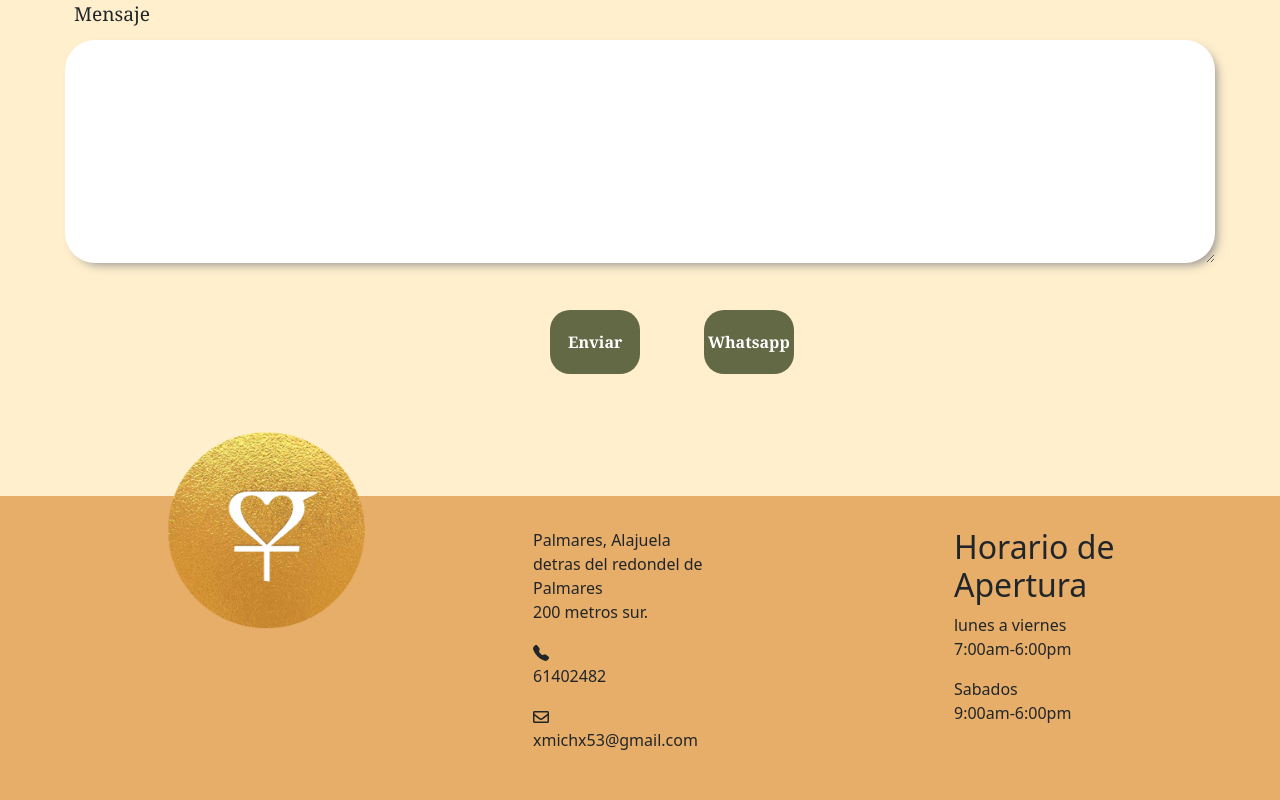
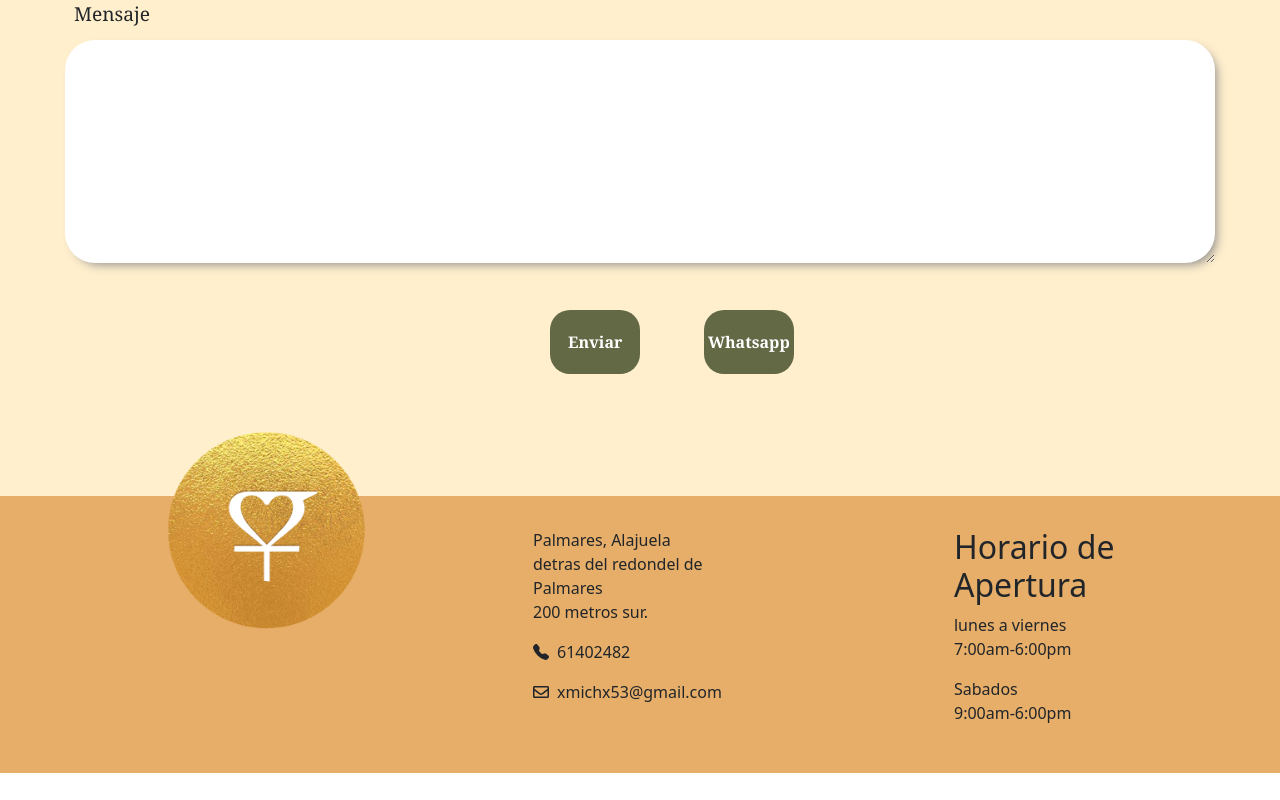
Before and after one commit to Paola-AV/Coffee-website, a React (Create React App) app: page / in a window 1280 px wide. Shown: the part 4571-5371 px from the top of the page. After the commit the page ends 5344 px from the top, so only its background shows below. Built offline with nearby package versions, Linux system fonts and the light colour scheme.

Commit message:
css chanches on footer component

```diff
--- a/src/App.js
+++ b/src/App.js
@@ -7,9 +7,9 @@ import Menu from './components/Menu';
 import Contacto from './components/Contacto';
 import Footer from './components/Footer';
 import ContactScreen from './components/ContactScreen';
+import Talleres from './components/Talleres';
 import Nosotros from './components/Nosotros';
-import Talleres from './components/Talleres';
-import GaleriaScreen from './components/GaleriaScreen'
+import GaleriaScreen from './components/GaleriaScreen';
 import { BrowserRouter, Routes, Route } from "react-router-dom";
 
 
--- a/src/components/Footer.js
+++ b/src/components/Footer.js
@@ -2,19 +2,23 @@ import {BsFillTelephoneFill} from "react-icons/bs";
 import {FaRegEnvelope} from "react-icons/fa";
 
 function Footer(){
-    return(
+    return (
         <section id="footer">
             <div class="footerDiv">
-                <img src="logoO.PNG" id="logo"/>
+                <img src="logoO.PNG" id="logo" />
             </div>
             <div class="footerDiv">
-                <p>Palmares, Alajuela<br/>detras del redondel de Palmares<br/>200 metros sur.</p>
+                <p>Palmares, Alajuela<br />detras del redondel de Palmares<br />200 metros sur.</p>
+                <div id="logoRow">
+                    <BsFillTelephoneFill  id="iconC"/>
+                    <p id="contactP">61402482</p>
+                </div>
 
-                <BsFillTelephoneFill/>
-                <p>61402482</p>
+                <div id="logoRow">
+                    <FaRegEnvelope id="iconC"/>
+                    <p id="contactP">xmichx53@gmail.com</p>
+                </div>
 
-                <FaRegEnvelope/>
-                <p>xmichx53@gmail.com</p>
 
             </div>
             <div class="footerDiv">
--- a/src/components/menu.js
+++ b/src/components/menu.js
@@ -1,7 +1,7 @@
-
+import { useNavigate } from "react-router-dom";
 
 function Menu() {
-
+  const navigate=useNavigate()
   return (
     <section id="menu">
       <div><h1 id="tittleMenu">Menu</h1></div>
@@ -68,14 +68,14 @@ export default Menu;
             <img src="vasoMenu.png" id="imgMenu" />
             <h2 id="ItemTittle">Nuestros cafes</h2>
             <p>Lorem ipsum dolor sit amet</p>
-            <a id="menuBtn">Conoce mas</a>
+            <a id="menuBtn" onClick={()=>navigate('MenuCafes')} >Conoce mas</a>
           </div>
 
           <div id="postresMenu">
             <img src="postre.PNG" id="imgMenu" />
             <h2 id="ItemTittle">Nuestros postres</h2>
             <p>Lorem ipsum dolor sit amet</p>
-            <a id="menuBtn">Conoce mas</a>
+            <a id="menuBtn" onClick={()=>navigate('MenuCafes')} >Conoce mas</a>
           </div>
 
         </div>
--- a/src/index.css
+++ b/src/index.css
@@ -406,7 +406,6 @@ padding-left: 2.5rem;
   align-self: center;
   margin-top: 1rem;
 }
-
 @media only screen and (max-width: 688px){
   .columnDivMenu{
     flex-direction: column;
@@ -543,6 +542,19 @@ background-color: #e6ae69;
  padding-left: 9.5rem;
 }
 
+#logoRow {
+  display: flex;
+  flex-direction: row;
+  align-items: center;
+}
+
+#contactP{
+  padding-left: 0.5rem;
+}
+
+#iconC {
+  transform: translateY(-0.5rem);
+}
 /*nosotros css*/
 
 #nosotrosSec {
```
Also changed, not shown: public/coffee.png (deleted).
